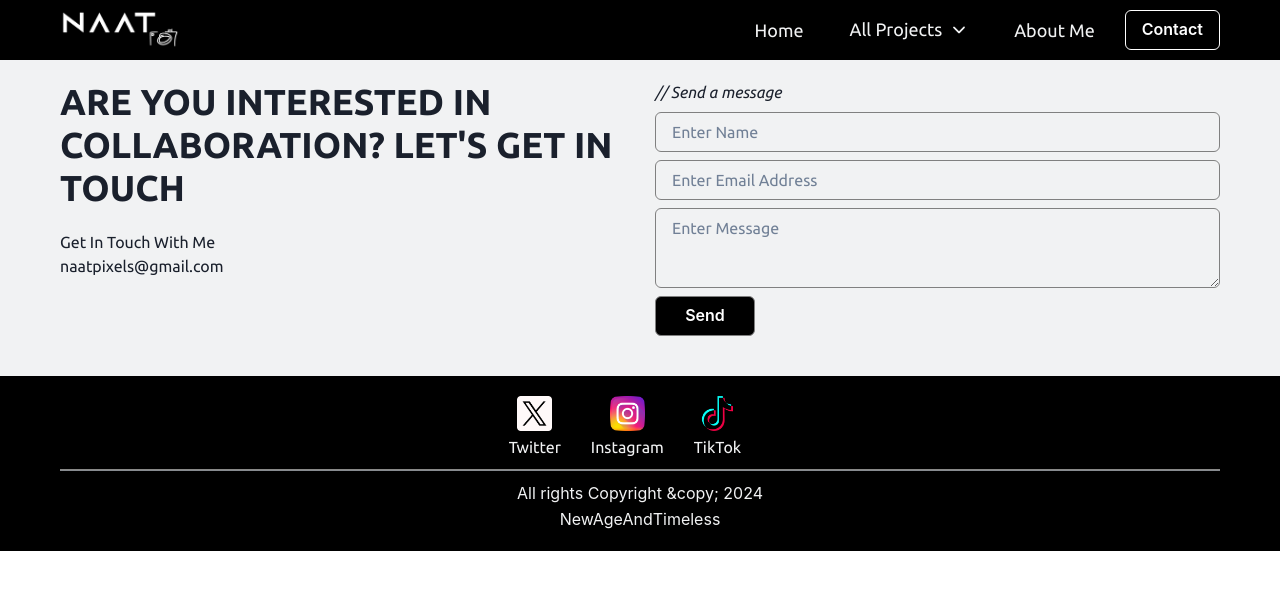
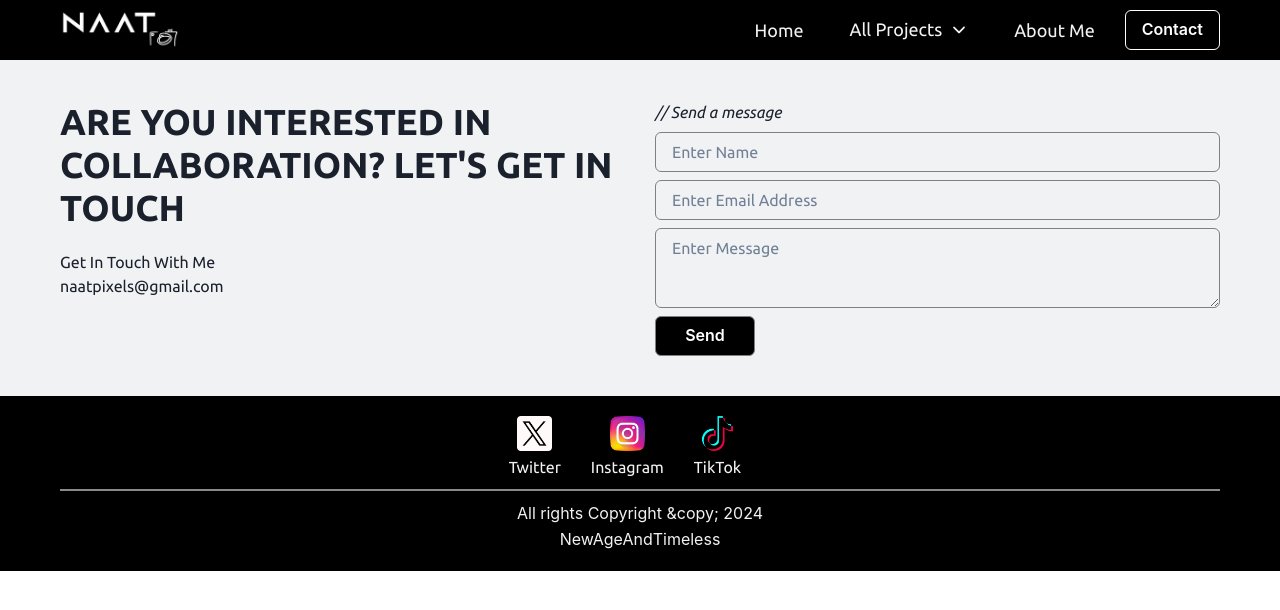
Before and after one commit to Owoyeleadedayo/naatpixels, a React (Vite) app: page /contact in a window 1280 px wide. Shown: the top 610 px of the page. Built offline with nearby package versions, Linux system fonts and the light colour scheme.

Commit message:
worked on the contact pages

```diff
--- a/src/pages/Contact.tsx
+++ b/src/pages/Contact.tsx
@@ -14,7 +14,7 @@ const Contact = () => {
           py={"40px"}
           flexDir={"row"}
           gap={"30px"}
-          pt={"80px"}
+          pt={"100px"}
         >
           <Flex width={"50%"}>
             <motion.div
```
